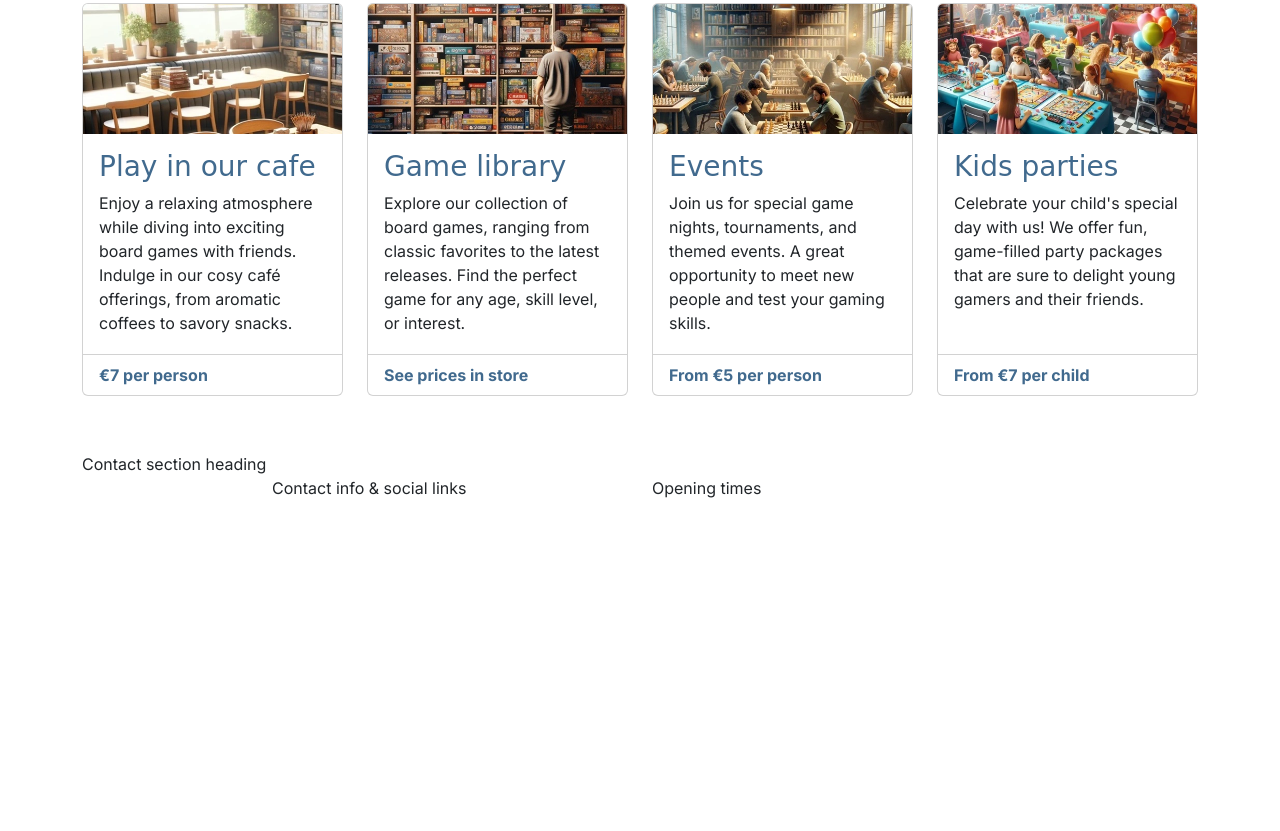
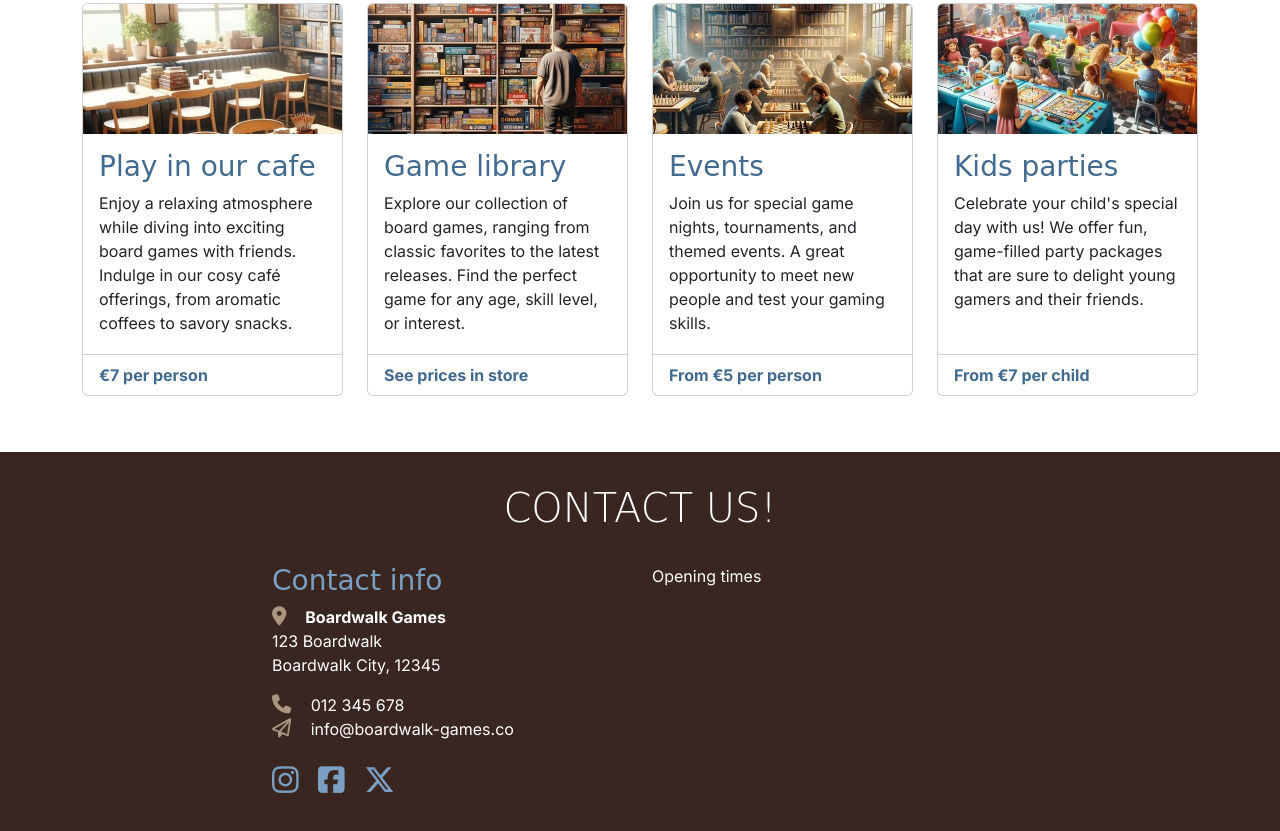
Before and after one commit to DanBaloiu/boardwalk-games, a plain HTML site: page index.html in a window 1280 px wide. Shown: the part 656-1487 px from the top of the page. Before the commit the page ends 1156 px from the top, so only its background shows below. Drawn offline with nearby package versions, Linux system fonts and the light colour scheme; a web font is replaced by a local one.

Commit message:
Add and style contact section

```diff
--- a/assets/css/style.css
+++ b/assets/css/style.css
@@ -73,6 +73,38 @@ h2 {
     border: none;
 }
 
+/* Footer / contact */
+
+#contact {
+    background-color: var(--primary-color);
+    color: white;
+    padding-bottom: 3rem;
+}
+
+#contact h2 {
+    color: white;
+}
+
+#contact .sub-heading-color {
+    color: var(--highlight-color-light);
+}
+
+#contact i {
+    color: var(--secondary-color);
+    font-size: 1.2rem;
+    margin-right: 15px;
+}
+
+#contact .social-links i {
+    color: var(--highlight-color-light);
+    font-size: 1.9rem;
+    transition: color 0.3s ease-in-out;
+}
+
+#contact .social-links i:hover {
+    color: var(--secondary-color);
+}
+
 /* grid visualisation CSS for testing */
 
 /* .container, .row {
--- a/index.html
+++ b/index.html
@@ -115,7 +115,7 @@
                 <div class="col-12 col-md-6 col-xl-3">
                     <div class="card">
                         <img src="assets/images/services-1.webp" class="card-img-top"
-            alt="Boardwalk games cafe table by a window, stacks of boardgames can be seen on the table" >
+                            alt="Boardwalk games cafe table by a window, stacks of boardgames can be seen on the table">
                         <div class="card-body">
                             <h3 class="card-title sub-heading-color">Play in our cafe</h3>
                             <p class="card-text">
@@ -166,7 +166,7 @@
                 <div class="col-12 col-md-6 col-xl-3">
                     <div class="card">
                         <img src="assets/images/services-4.webp" class="card-img-top"
-            alt="A kids party being held at Boardwalk Games" >
+                            alt="A kids party being held at Boardwalk Games">
                         <div class="card-body">
                             <h3 class="card-title sub-heading-color">Kids parties</h3>
                             <p class="card-text">
@@ -186,12 +186,34 @@
 
     <!-- Footer / contact section -->
     <!-- mt-auto added to push footer to the bottom of the page -->
-    <footer class="mt-auto">
-        <div class="container">
+    <footer id="contact" class="mt-auto">
+        <div class="container section">
             <div class="row justify-content-center">
-                <div class="col-12">Contact section heading</div>
+                <div class="col-12 text-center">
+                    <h2 class="display-6">Contact us!</h2>
+                </div>
                 <!-- Contact info -->
-                <div class="col-12 col-md-6 col-xl-4">Contact info & social links</div>
+                <div class="col-12 col-md-6 col-xl-4">
+                    <h3 class="sub-heading-color">Contact info</h3>
+                    <address>
+                        <strong><i class="fa-solid fa-location-dot"></i> Boardwalk Games</strong><br>
+                        123 Boardwalk<br>
+                        Boardwalk City, 12345
+                    </address>
+                    <p><i class="fa-solid fa-phone"></i> 012 345 678<br>
+                        <i class="fa-regular fa-paper-plane"></i> info@boardwalk-games.co
+                    </p>
+                    <div class="social-links mt-4">
+                        <a href="https://www.instagram.com/" target="_blank"
+                            aria-label="Visit our Instagram page (opens in a new tab)" rel="noopener"><i
+                                class="fa-brands fa-instagram"></i></a>
+                        <a href="https://www.facebook.com" target="_blank"
+                            aria-label="Visit our Facebook page (opens in a new tab)" rel="noopener"><i
+                                class="fa-brands fa-square-facebook"></i></a>
+                        <a href="https://x.com" target="_blank" aria-label="Visit our x feed (opens in a new tab)"
+                            rel="noopener"><i class="fa-brands fa-x-twitter"></i></a>
+                    </div>
+                </div>
                 <!-- Opening times -->
                 <div class="col-12 col-md-6 col-xl-4">Opening times</div>
             </div>
```
Lines whose indentation alone changed are shown as unchanged.
